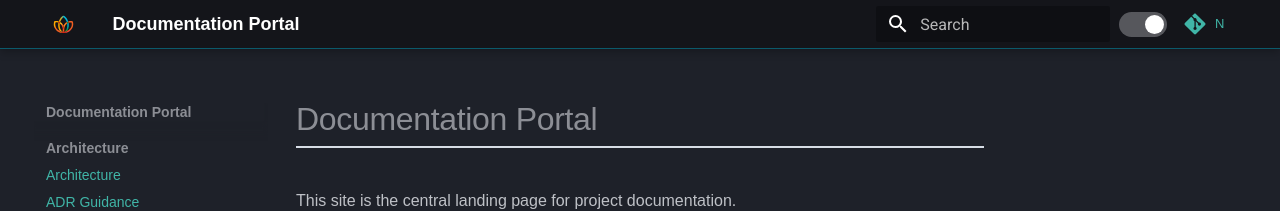
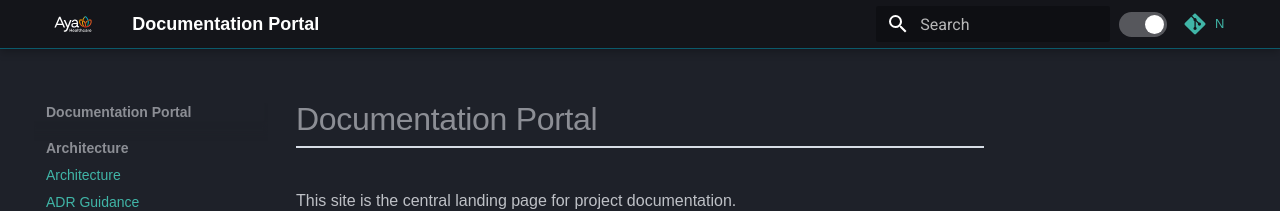
Before and after one commit to drewdz3/drewdz3.github.io, an MkDocs documentation site: the page built from docs/index.md, in a window 1280 px wide. Shown: the top 211 px of the page. Built offline with MkDocs 1.6.1 and Material for MkDocs 9.7.7, drawn with Linux system fonts in a browser that asks for light colours.

Commit message:
Swap logo images

```diff
--- a/mkdocs.yml
+++ b/mkdocs.yml
@@ -2,8 +2,8 @@ site_name: Documentation Portal
 
 theme:
   name: material
-  logo: logo.svg
-  favicon: logo-hero.svg
+  logo: logo-hero.svg
+  favicon: logo.svg
   custom_dir: overrides
   features:
     - navigation.sections
```
